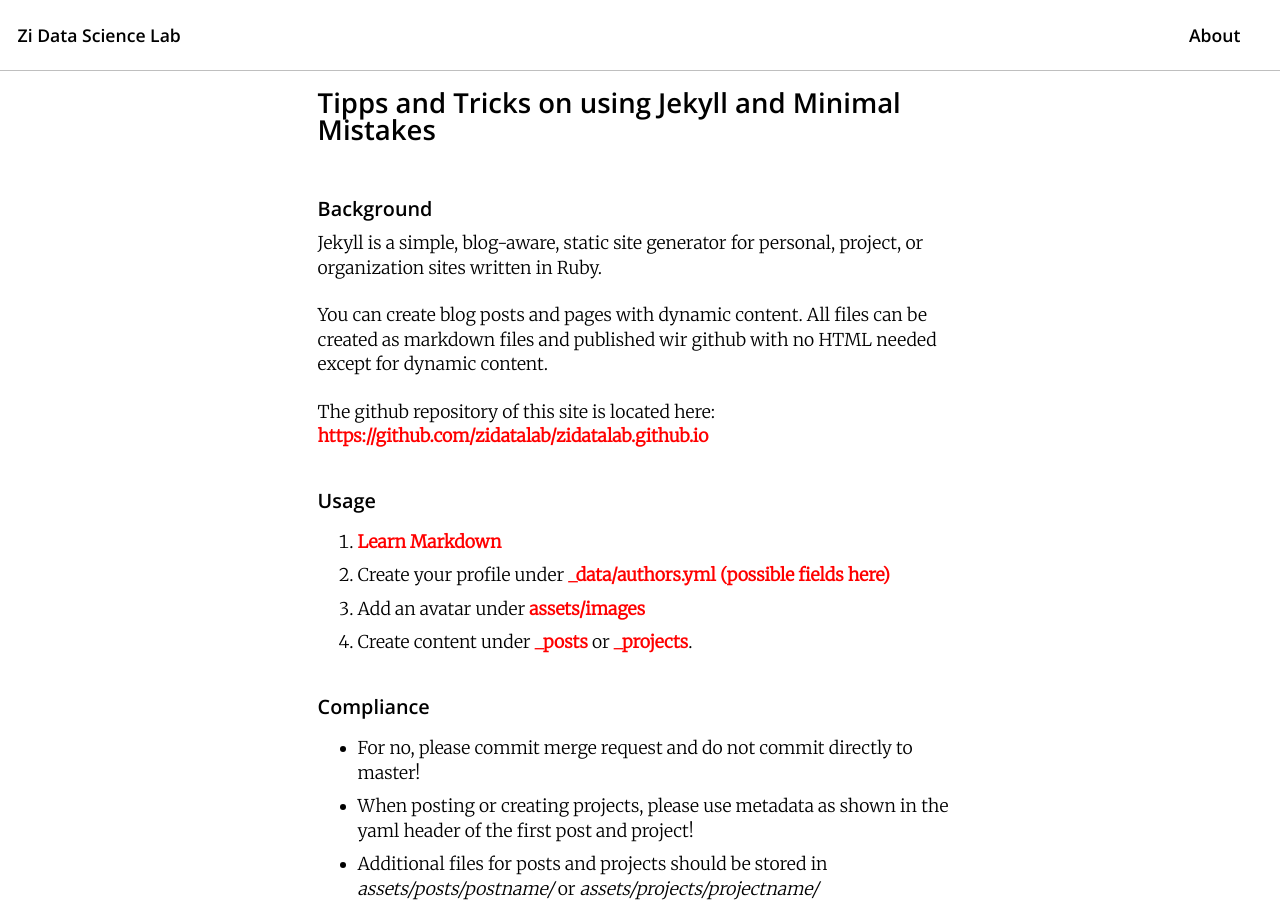
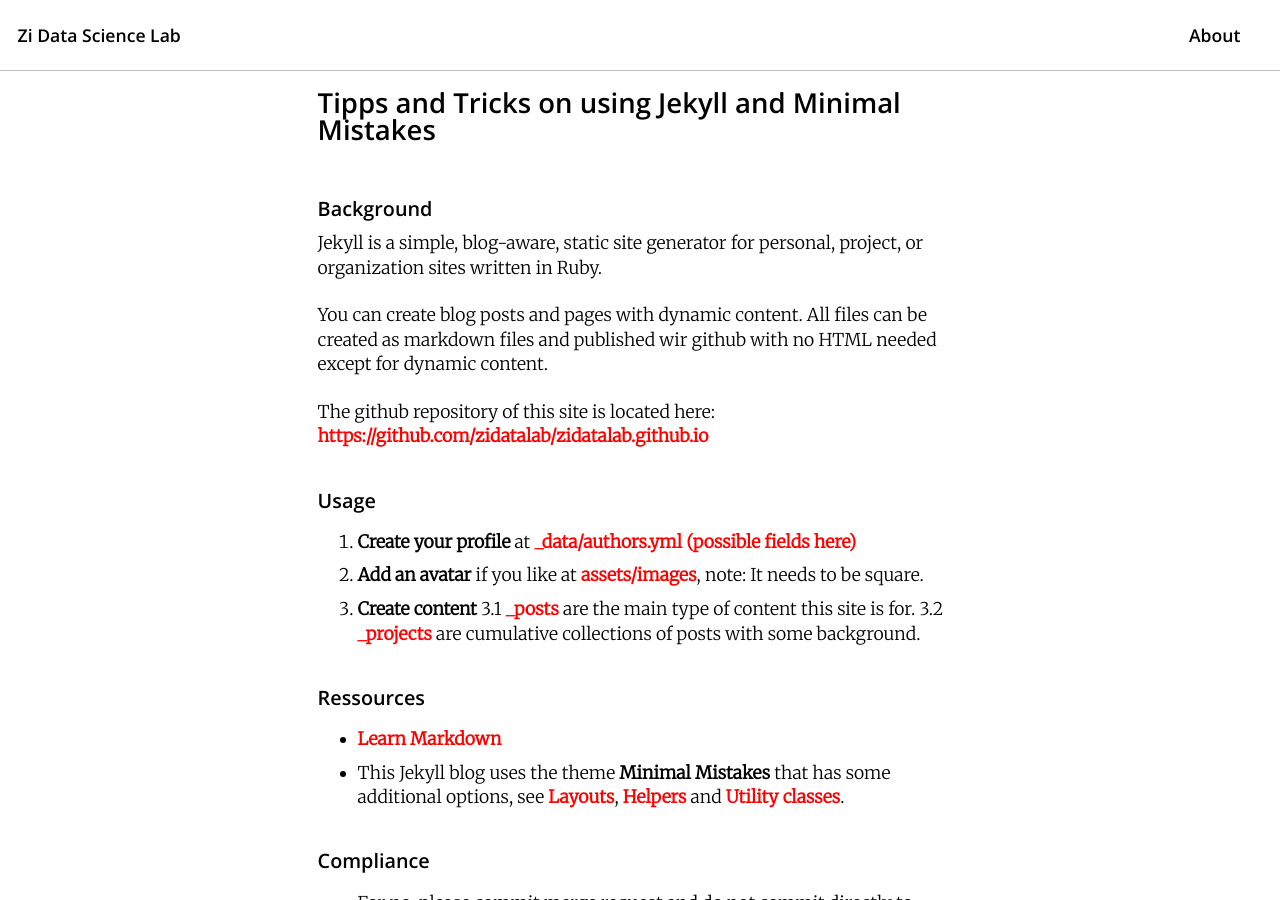
Before and after one commit to zidatalab/zidatalab.github.io, a Jekyll site: the page built from _pages/Internal.md, in a window 1280 px wide and 900 px high. Built offline with Jekyll 4.4.1, drawn with Linux system fonts in a browser that asks for light colours; cached includes are drawn as plain includes; nearby versions of some CDN libraries.

Commit message:
Update Internal.md

```diff
--- a/_pages/Internal.md
+++ b/_pages/Internal.md
@@ -15,10 +15,16 @@ The github repository of this site is located here: [https://github.com/zidatala
 
 ### Usage
 
-0. [Learn Markdown](https://github.com/adam-p/markdown-here/wiki/Markdown-Cheatsheet)
-1. Create your profile under [_data/authors.yml](https://github.com/zidatalab/zidatalab.github.io/blob/master/_data/authors.yml)  [(possible fields here)](https://mmistakes.github.io/minimal-mistakes/docs/authors/)
-2. Add an avatar under [assets/images](https://github.com/zidatalab/zidatalab.github.io/tree/master/assets/images)
-3. Create content under [_posts](https://github.com/zidatalab/zidatalab.github.io/tree/master/_posts) or [_projects](https://github.com/zidatalab/zidatalab.github.io/tree/master/_projects).
+1. **Create your profile** at [_data/authors.yml](https://github.com/zidatalab/zidatalab.github.io/blob/master/_data/authors.yml)  [(possible fields here)](https://mmistakes.github.io/minimal-mistakes/docs/authors/)
+2. **Add an avatar** if you like at [assets/images](https://github.com/zidatalab/zidatalab.github.io/tree/master/assets/images), note: It needs to be square.
+3. **Create content**
+3.1 [_posts](https://github.com/zidatalab/zidatalab.github.io/tree/master/_posts) are the main type of content this site is for.
+3.2 [_projects](https://github.com/zidatalab/zidatalab.github.io/tree/master/_projects) are cumulative collections of posts with some background.
+
+### Ressources
+
+- [Learn Markdown](https://github.com/adam-p/markdown-here/wiki/Markdown-Cheatsheet)
+- This Jekyll blog uses the theme **Minimal Mistakes** that has some additional options, see [Layouts](https://mmistakes.github.io/minimal-mistakes/docs/layouts/), [Helpers](https://mmistakes.github.io/minimal-mistakes/docs/helpers/) and [Utility classes](https://mmistakes.github.io/minimal-mistakes/docs/utility-classes/).
 
 ### Compliance
 
```
